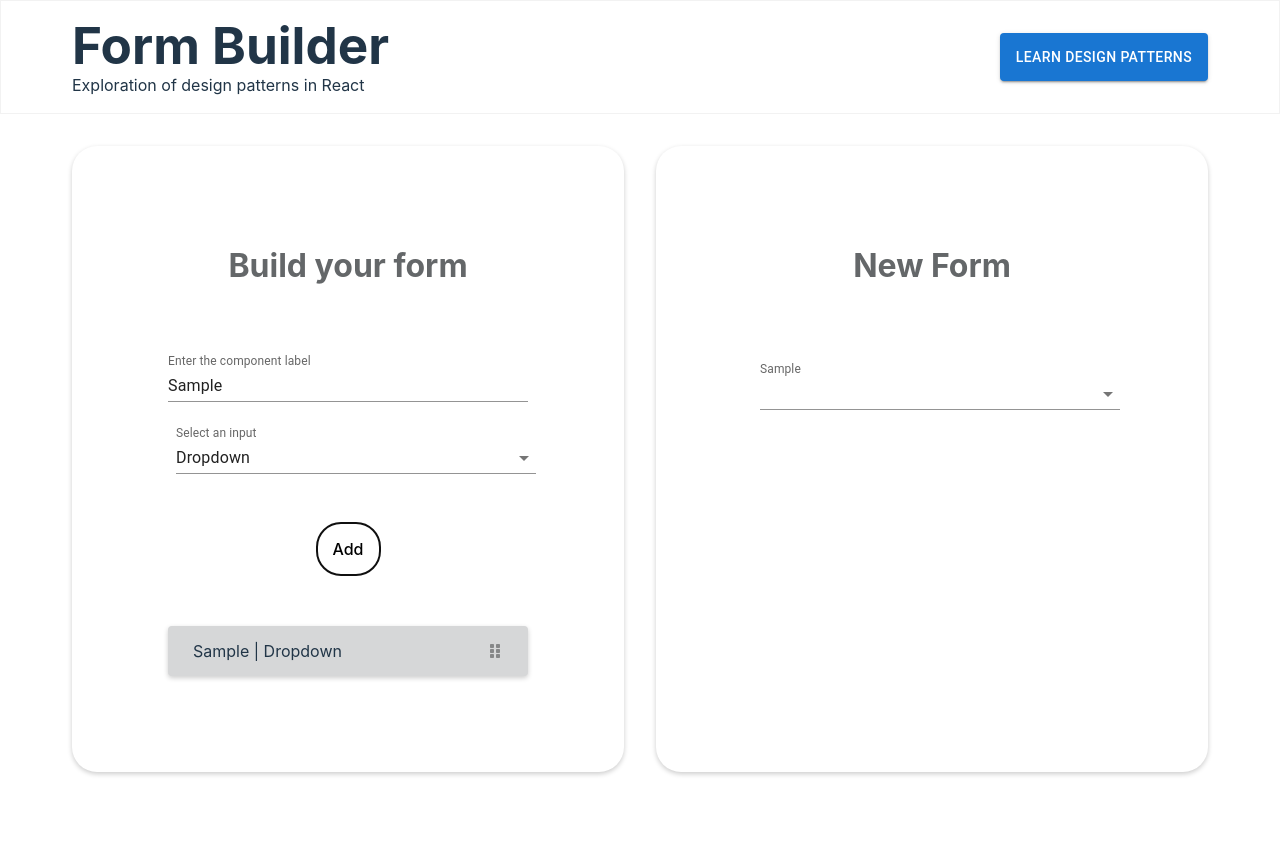
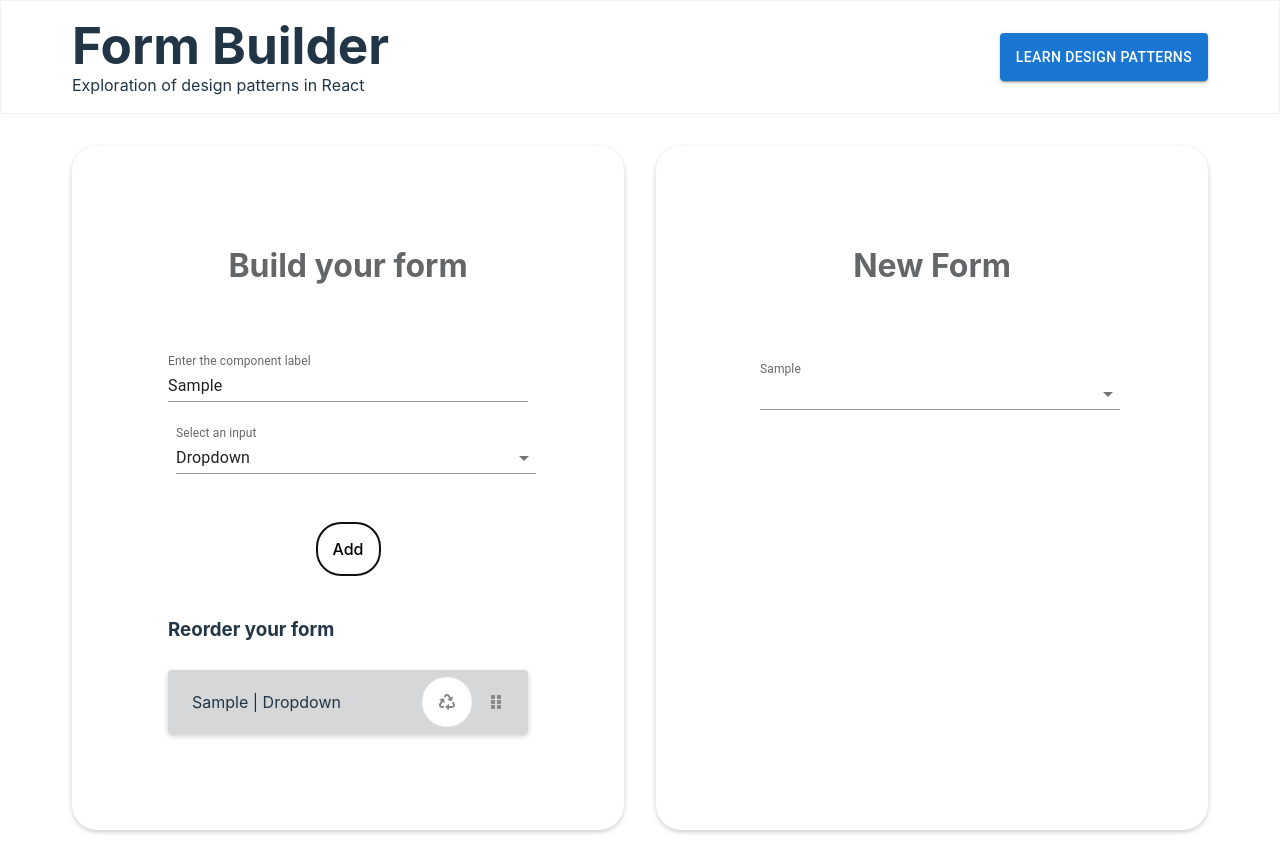
Before and after one commit to ignaspangonis/react-design-patterns, a React (Vite) app: page / in a window 1280 px wide. Both pictures are taken after typing "Sample" into the empty fields and a click on the button "Add". Before the commit the page ends 804 px from the top, so only its background shows below. Built offline with nearby package versions, Linux system fonts and the light colour scheme.

Commit message:
add remove field functionality

```diff
--- a/src/App.css
+++ b/src/App.css
@@ -43,23 +43,29 @@ body {
   }
 }
 
-.list-component{
+.list-container {
+  display: flex;
+  width: 100%;
+  flex-direction: column;
+}
+
+.list-item {
+  display: flex;
+  align-items: center;
+  justify-content: flex-end;
+  gap: 0.5rem;
+
   border-radius: 4px;
   background-color: #d6d7d8;
   box-shadow: 0px 2px 5px rgba(0, 0, 0, 0.2);
   width: 100%;
-  height: 50px;
-  display: flex;
-  padding: 25px;
-  align-items: center;
-  justify-content: space-between;
+  height: 64px;
+  padding: 24px;
   margin-top: 10px;
 }
 
-.list-container{
-  display: flex;
-  width: 100%;
-  flex-direction: column;
+.list-item__text {
+  margin-right: auto;
 }
 
 .box {
--- a/src/components/BuilderForm.tsx
+++ b/src/components/BuilderForm.tsx
@@ -1,11 +1,12 @@
 import { FormControl, InputLabel, Select, MenuItem, TextField } from '@mui/material'
 import { useRef, useState } from 'react'
 
-import ReorderList from './ReorderList'
+import ManageInputs from './ManageInputs'
 import { ComponentType, InputConfig } from '../libs/form-builder/types'
 import { COMPONENT_TYPES, componentTypeToLabel } from '../libs/form-builder/constants'
 import { createConfig } from '../libs/form-builder/utils'
 import { RoundButton } from './Button'
+import { generateUUID } from '../libs/utils/uuid'
 
 type Props = {
   inputs: InputConfig[]
@@ -19,11 +20,17 @@ const BuilderForm = ({ inputs, onChange }: Props) => {
 
   const handleAdd = () => {
     if (!selectedType) return
+    if (!label) return
 
-    const key = String(Number(inputs[inputs.length - 1]?.props.key || 0) + 1)
+    const key = generateUUID()
     const newInput = createConfig({ key, type: selectedType, label })
 
     onChange([...inputs, newInput])
+  }
+
+  const handleRemove = (key: string) => {
+    const newInputs = inputs.filter(input => input.props.key !== key)
+    onChange(newInputs)
   }
 
   return (
@@ -56,7 +63,7 @@ const BuilderForm = ({ inputs, onChange }: Props) => {
 
       <RoundButton onClick={handleAdd}>Add</RoundButton>
 
-      <ReorderList inputs={inputs} setInputs={onChange} />
+      <ManageInputs inputs={inputs} setInputs={onChange} onRemove={handleRemove} />
     </form>
   )
 }
--- a/src/components/ReorderList.tsx
+++ b/src/components/ManageInputs.tsx
@@ -1,15 +1,19 @@
 import { DragDropContext, Draggable, Droppable, DropResult } from '@hello-pangea/dnd'
-import { FaGripVertical } from 'react-icons/fa'
+import { FaGripVertical, FaRecycle } from 'react-icons/fa'
 
 import { InputConfig } from '../libs/form-builder/types'
 import { componentTypeToLabel } from '../libs/form-builder/constants'
+import { RoundButton } from './Button'
 
 type Props = {
   inputs: InputConfig[]
   setInputs: (inputs: InputConfig[]) => void
+  onRemove: (key: string) => void
 }
 
-const ReorderList = ({ inputs, setInputs }: Props) => {
+const ManageInputs = ({ inputs, setInputs, onRemove }: Props) => {
+  const isEmpty = inputs.length === 0
+
   function reorder<T>(list: T[], startIndex: number, endIndex: number) {
     const result = Array.from(list)
     const [removed] = result.splice(startIndex, 1)
@@ -26,7 +30,8 @@ const ReorderList = ({ inputs, setInputs }: Props) => {
   }
 
   return (
-    <>
+    <section className="form-group">
+      {!isEmpty && <h3>Reorder your form</h3>}
       <DragDropContext onDragEnd={onDragEnd}>
         <Droppable droppableId="inputs" type="list" direction="vertical">
           {provided => (
@@ -38,11 +43,14 @@ const ReorderList = ({ inputs, setInputs }: Props) => {
                       {...providedDrag.dragHandleProps}
                       {...providedDrag.draggableProps}
                       ref={providedDrag.innerRef}
-                      className="list-component"
+                      className="list-item"
                     >
-                      <p className="list-text">
+                      <p className="list-item__text">
                         {input.props.label} | {componentTypeToLabel[input.type]}
                       </p>
+                      <RoundButton onClick={() => onRemove(input.props.key)}>
+                        <FaRecycle color="#868788" />
+                      </RoundButton>
                       <FaGripVertical color="#868788" />
                     </div>
                   )}
@@ -53,8 +61,8 @@ const ReorderList = ({ inputs, setInputs }: Props) => {
           )}
         </Droppable>
       </DragDropContext>
-    </>
+    </section>
   )
 }
 
-export default ReorderList
+export default ManageInputs
--- /dev/null
+++ b/src/libs/utils/uuid.ts
@@ -0,0 +1,15 @@
+export const generateUUID = () => {
+  let d = new Date().getTime(),
+    d2 = (typeof performance !== 'undefined' && performance.now && performance.now() * 1000) || 0
+  return 'xxxxxxxx-xxxx-4xxx-yxxx-xxxxxxxxxxxx'.replace(/[xy]/g, c => {
+    let r = Math.random() * 16
+    if (d > 0) {
+      r = (d + r) % 16 | 0
+      d = Math.floor(d / 16)
+    } else {
+      r = (d2 + r) % 16 | 0
+      d2 = Math.floor(d2 / 16)
+    }
+    return (c == 'x' ? r : (r & 0x7) | 0x8).toString(16)
+  })
+}
```
